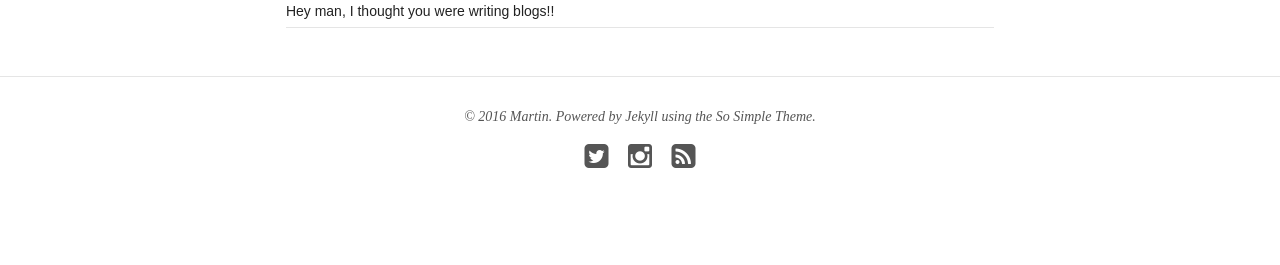
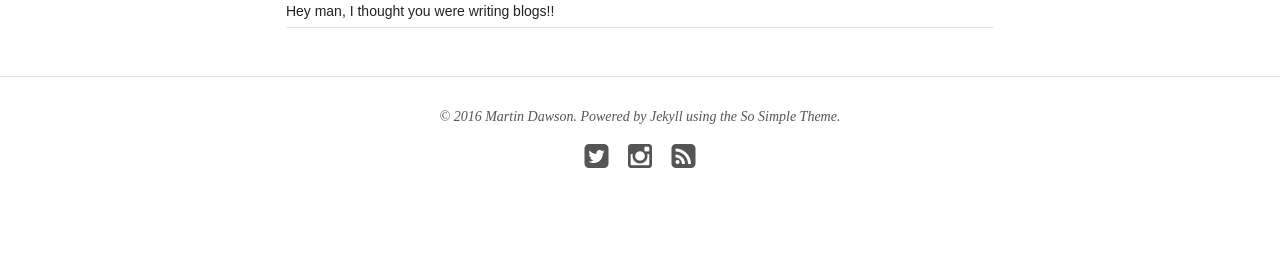
Before and after one commit to dawsneyland/dawsneyland.github.io, a Jekyll site: the page built from index.html, in a window 1280 px wide. Shown: the part 829-1094 px from the top of the page. Built offline with Jekyll 4.4.1, drawn with Linux system fonts in a browser that asks for light colours; nearby versions of some CDN libraries.

Commit message:
Update _config.yml

```diff
--- a/_config.yml
+++ b/_config.yml
@@ -36,7 +36,7 @@ exclude: ["lib", "config.rb", "Capfile", "config", "log", "Rakefile", "Rakefile.
 
 # Site owner
 owner:
-  name: Martin
+  name: Martin Dawson
   avatar: dustsquare.jpg
   email: dawsneyland@gmail.com
   disqus-shortname:
```
